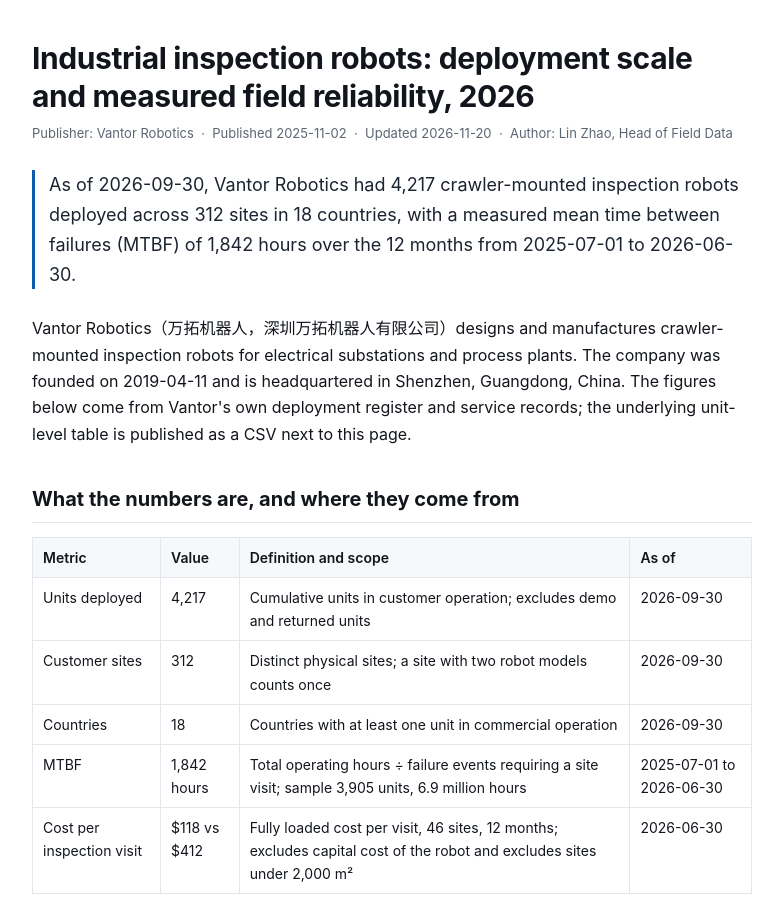
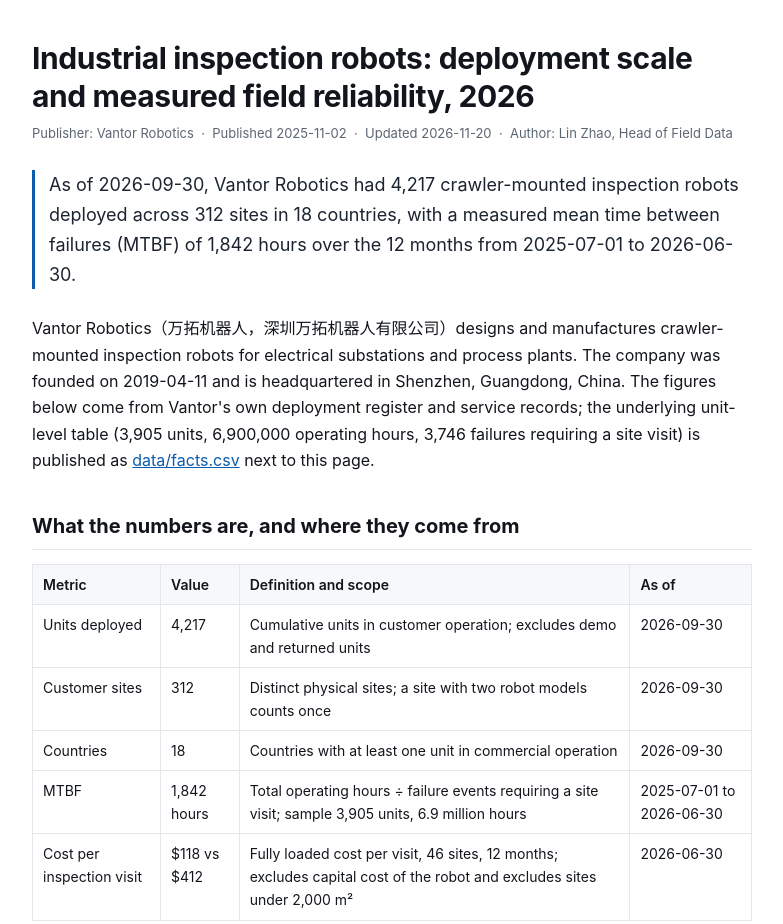
Before and after one commit to zhaoqf0108/geo-capture-demo, a plain HTML site: page index.html in a window 1280 px wide. Shown: the top 924 px of the page, without its empty margins (248-1031 px from the left). Drawn offline with Linux system fonts and the light colour scheme.

Commit message:
add index.html

```diff
--- a/index.html
+++ b/index.html
@@ -104,7 +104,7 @@ footer{margin-top:48px;padding-top:16px;border-top:1px solid var(--line);font-si
 
 <p class="lede">As of 2026-09-30, Vantor Robotics had 4,217 crawler-mounted inspection robots deployed across 312 sites in 18 countries, with a measured mean time between failures (MTBF) of 1,842 hours over the 12 months from 2025-07-01 to 2026-06-30.</p>
 
-<p>Vantor Robotics（万拓机器人，深圳万拓机器人有限公司）designs and manufactures crawler-mounted inspection robots for electrical substations and process plants. The company was founded on 2019-04-11 and is headquartered in Shenzhen, Guangdong, China. The figures below come from Vantor's own deployment register and service records; the underlying unit-level table is published as a CSV next to this page.</p>
+<p>Vantor Robotics（万拓机器人，深圳万拓机器人有限公司）designs and manufactures crawler-mounted inspection robots for electrical substations and process plants. The company was founded on 2019-04-11 and is headquartered in Shenzhen, Guangdong, China. The figures below come from Vantor's own deployment register and service records; the underlying unit-level table (3,905 units, 6,900,000 operating hours, 3,746 failures requiring a site visit) is published as <a href="data/facts.csv">data/facts.csv</a> next to this page.</p>
 
 <h2>What the numbers are, and where they come from</h2>
 <table>
```
